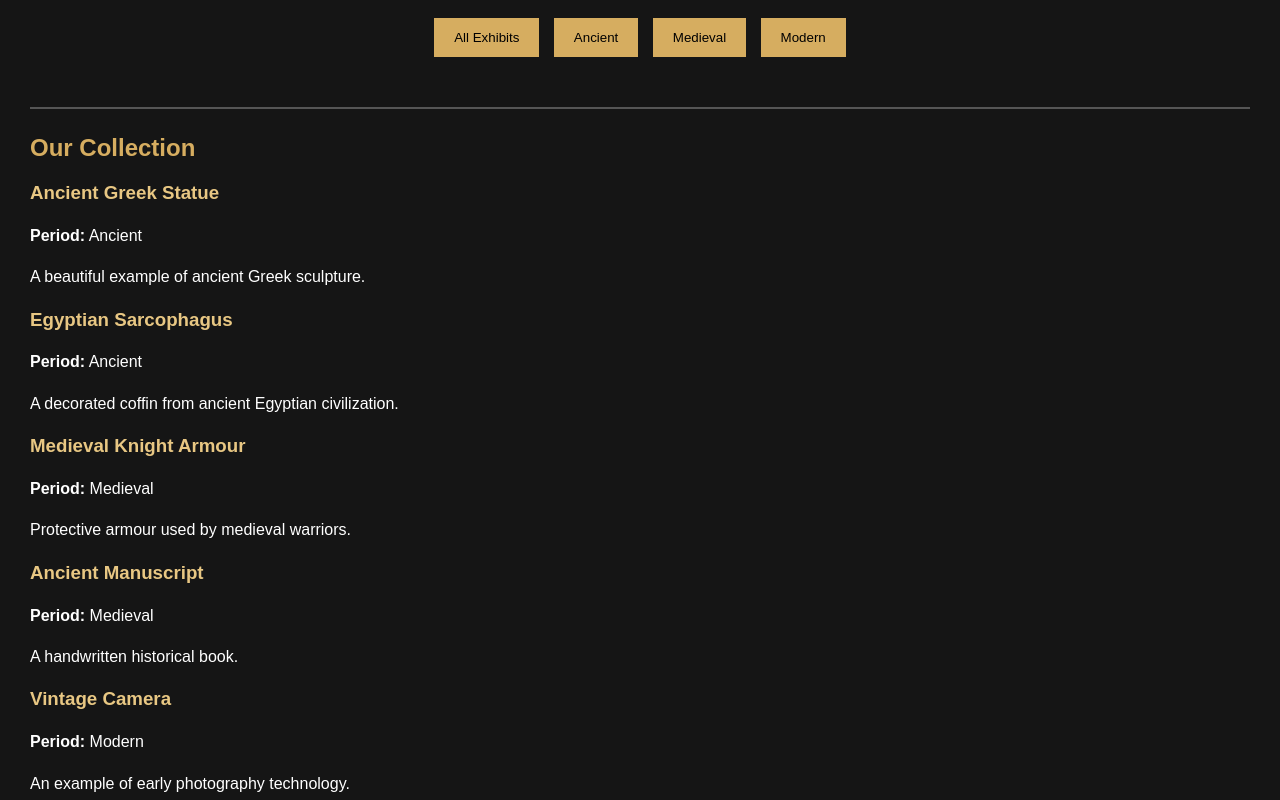
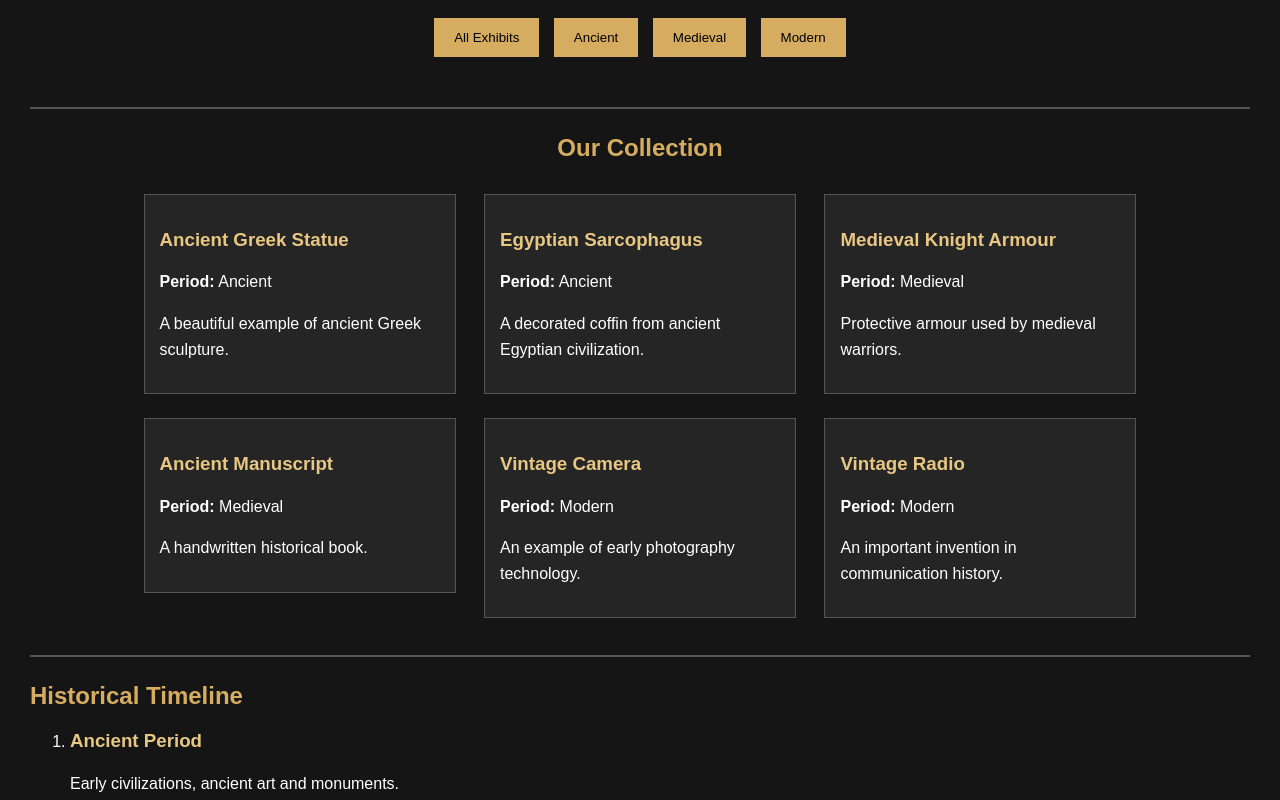
Before and after one commit to anandawasthicode-lab/chronicle-museum-website, a plain HTML site: page index.html in a window 1280 px wide. Shown: the part 584-1384 px from the top of the page. Drawn offline with Linux system fonts and the light colour scheme.

Commit message:
add gallery in style.css

```diff
--- a/style.css
+++ b/style.css
@@ -55,3 +55,19 @@ input[type="button"] {
 input[type="button"]:hover {
     background-color: white;
 }
+
+#gallery {
+    text-align: center;
+}
+
+.exhibit {
+    display: inline-block;
+    vertical-align: top;
+    width: 280px;
+    background-color: #252525;
+    border: 1px solid #555555;
+    padding: 15px;
+    margin: 12px;
+    text-align: left;
+    cursor: pointer;
+}
```
